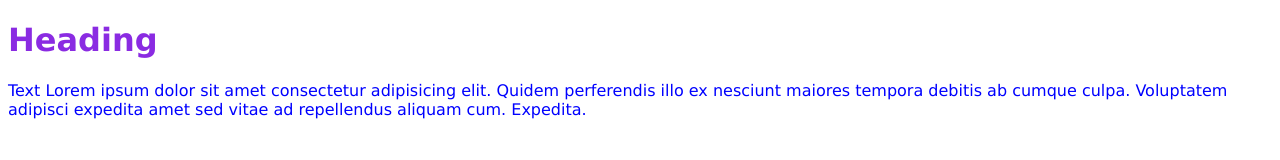
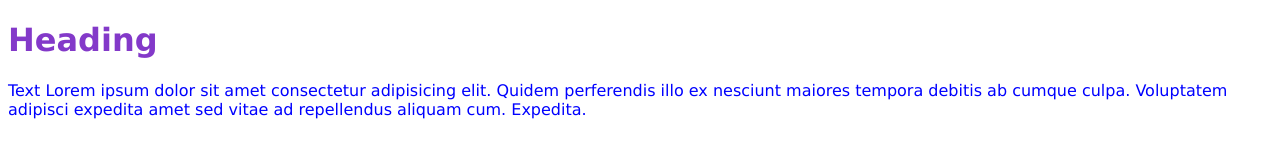
Before and after one commit to KiradesignJS/landingPage, a plain HTML site: page index.html in a window 1280 px wide. Drawn offline with Linux system fonts and the light colour scheme.

Commit message:
css file

```diff
--- a/style.css
+++ b/style.css
@@ -8,6 +8,6 @@
 }
 
 h1 {
-    color: blueviolet;
-    font: 800;
+    color: rgb(131, 57, 201);
+    font: 600;
 }
```
